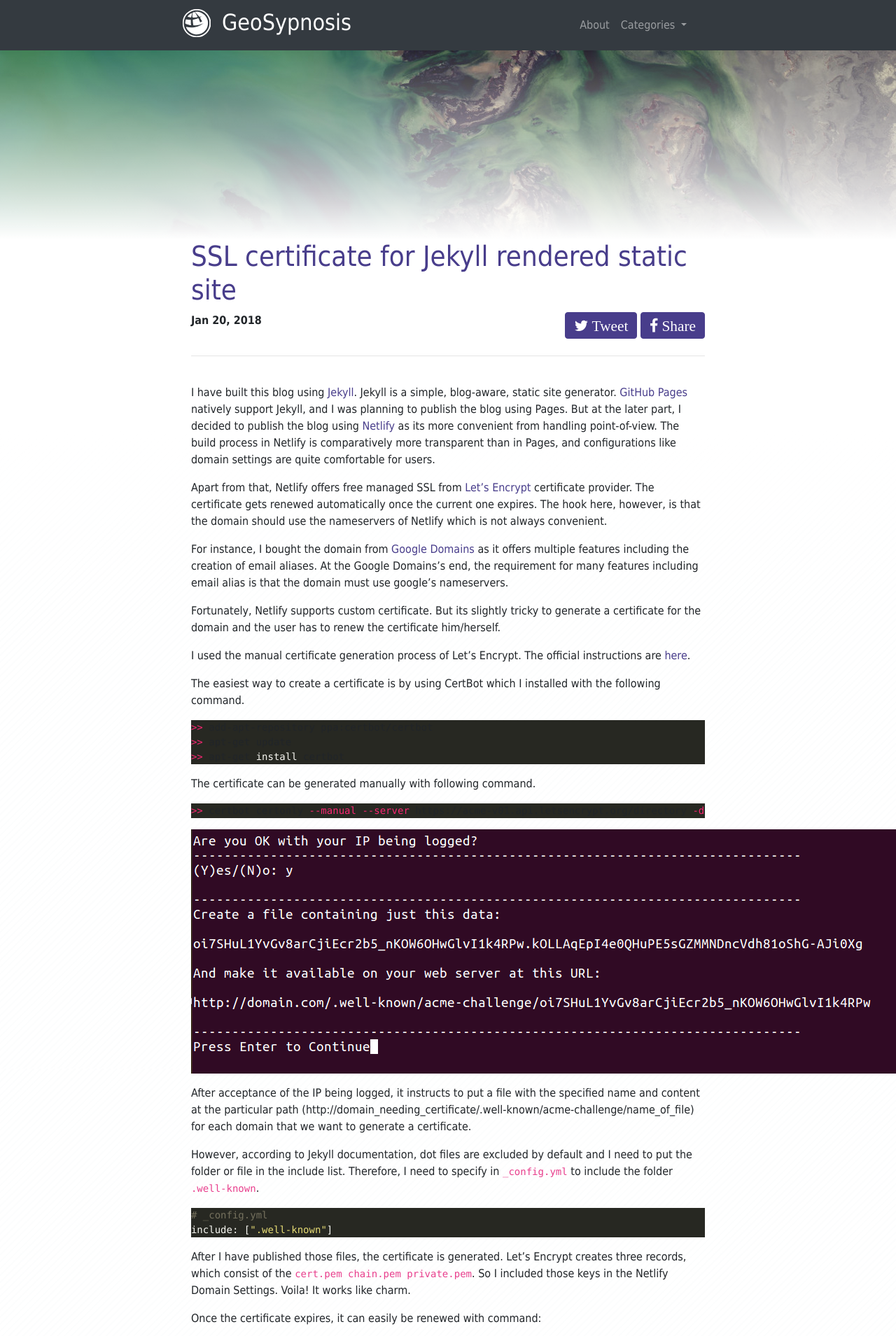
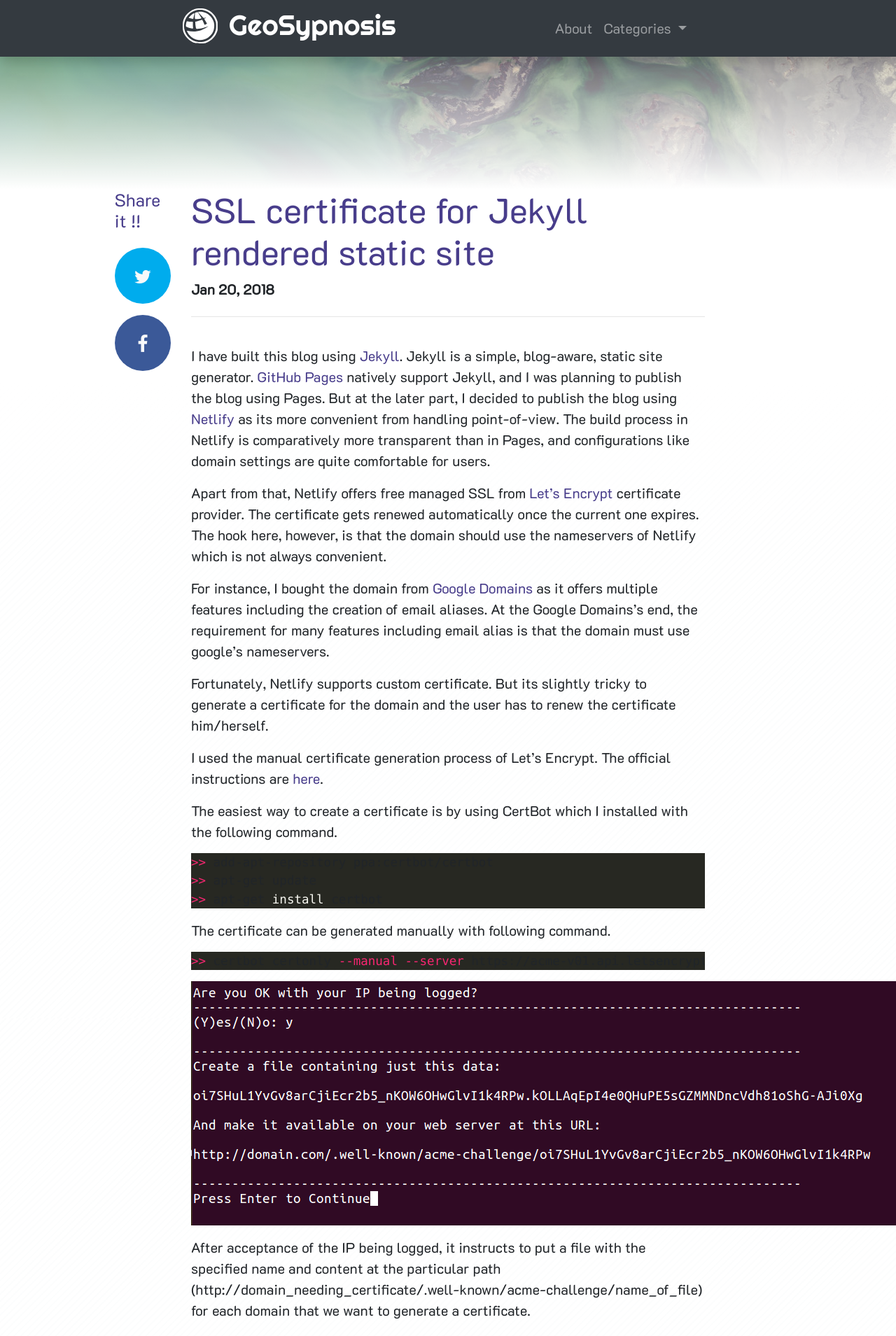
Before and after one commit to Geosynopsis/geosynopsis.github.io, a Jekyll site: the page built from _posts/2018-01-20-SSL-for-Jekyll-Rendered-Static-Site.md, in a window 1280 px wide. Shown: the top 1909 px of the page at 70% size. Built offline with Jekyll 4.4.1, drawn with Linux system fonts in a browser that asks for light colours; nearby versions of some CDN libraries; comment, search, counter and statistics services are not loaded.

Commit message:
New layout

```diff
--- a/_includes/header.html
+++ b/_includes/header.html
@@ -1,7 +1,7 @@
 <header role="banner">
     {% assign default_paths = site.pages | map: "path" %}
     {% assign page_paths = site.header_pages | default: default_paths %}
-    <nav id="main-nav" class="navbar navbar-expand-lg navbar-dark bg-dark">
+    <nav id="main-nav" class="navbar navbar-expand-lg navbar-dark bg-dark shadow position-absolute">
         <div class="row align-items-center justify-content-center" style="width: 100%">
             <div class="col-sm-7">
                 <div class="row">
@@ -9,7 +9,7 @@
                         {% include site-logo.svg fill="white"%}
                     </a>
                     <a class="navbar-brand" href="{{'/' | relative_url }}">
-                        <h2 class="h2">{{site.title}}</h2>
+                        <h2 class="h2 site-title">{{site.title}}</h2>
                     </a>
                     {% if page_paths %}
                     <button class="navbar-toggler" type="button" data-toggle="collapse"
@@ -22,8 +22,9 @@
                             {% for path in page_paths %}
                             {% assign my_page = site.pages | where: "path", path | first %}
                             {% if my_page.title %}
-                            <a class="nav-item nav-link" href="{{my_page.url | relative_url}}">{{ my_page.title |
-                                escape | capitalize}}</a>
+                            <a class="nav-item nav-link" href="{{my_page.url | relative_url}}">
+                                {{ my_page.title |escape | capitalize}}
+                            </a>
                             {% endif %}
                             {% endfor %}
                             <div class="nav-item dropdown">
@@ -33,9 +34,9 @@
                                 </a>
                                 <div class="dropdown-menu" aria-labelledby="navbarDropdown">
                                     {% for category in site.categories %}
-                                    <a class="dropdown-item"
-                                       href="{{ site.url }}/category/{{ category | first | url_encode }}/index.html">{{category
-                                        | first | capitalize}}</a>
+                                    <a class="dropdown-item" href="{{ site.url }}/category/{{ category | first | url_encode }}/index.html">
+                                        {{category | first | capitalize}}
+                                    </a>
                                     {% endfor %}
                                 </div>
                             </div>
--- a/_includes/sidebar.html
+++ b/_includes/sidebar.html
@@ -1,3 +1,4 @@
+<div class="custom-sidebar">
     {% for category in site.categories %}
     <div class="card mt-4 mb-4 shadow-sm">
         <div class="card-header">
@@ -16,3 +17,4 @@
 
     </div>
     {% endfor %}
+</div>
--- /dev/null
+++ b/_includes/sticky-social-media.html
@@ -0,0 +1,17 @@
+<div class="col-sm-1" style="margin-left: -8.3333%">
+    <div class="social-media-icon-stack">
+        <h5 class="h5 text-primary">Share it !!</h5>
+        <a href='http://twitter.com/share?url={{ full_url }}&text={{page.title}}' target="_blank">
+            <div class="custom-social-icon bg-twitter mt-3">
+
+                <i class="h6 fa fa-twitter fa-lg text-light align-self-center"></i>
+            </div>
+        </a>
+        <a href='https://www.facebook.com/sharer/sharer.php?u={{ full_urll }}' target="_blank">
+            <div class="custom-social-icon bg-facebook mt-3">
+
+                    <i class="h6 fa fa-facebook fa-lg text-light align-self-auto"></i>
+            </div>
+        </a>
+    </div>
+</div>
--- a/_layouts/post.html
+++ b/_layouts/post.html
@@ -1,6 +1,7 @@
 ---
 layout: default
 ---
+{% include sticky-social-media.html %}
 <div class="col-sm-7">
     <article class="row" itemscope itemtype="http://schema.org/BlogPosting">
         <header class="col-sm-12">
@@ -16,16 +17,16 @@
                     {% endif %}
                 </strong>
             </div>
-            <div class="pull-right">
-                {% assign full_url = site.url | append: page.url%}
-                <!--<span><strong>Share: </strong></span>-->
-                <a class="btn btn-primary" href='http://twitter.com/share?url={{ full_url }}&text={{page.title}}' target="_blank">
-                    <i class="fa fa-twitter fa-lg social-icon"> Tweet </i>
-                </a>
-                <a class="btn btn-primary" href='https://www.facebook.com/sharer/sharer.php?u={{ full_urll }}' target="_blank">
-                    <i class="fa fa-facebook fa-lg social-icon"> Share </i>
-                </a>
-            </div>
+            <!--<div class="pull-right">-->
+                <!--{% assign full_url = site.url | append: page.url%}-->
+                <!--&lt;!&ndash;<span><strong>Share: </strong></span>&ndash;&gt;-->
+                <!--<a class="btn btn-primary" href='http://twitter.com/share?url={{ full_url }}&text={{page.title}}' target="_blank">-->
+                    <!--<i class="fa fa-twitter fa-lg social-icon"> Tweet </i>-->
+                <!--</a>-->
+                <!--<a class="btn btn-primary" href='https://www.facebook.com/sharer/sharer.php?u={{ full_urll }}' target="_blank">-->
+                    <!--<i class="fa fa-facebook fa-lg social-icon"> Share </i>-->
+                <!--</a>-->
+            <!--</div>-->
         </header>
         <div class="col-sm-12 mt-2">
             <hr class="align-self-center">
--- a/assets/main.scss
+++ b/assets/main.scss
@@ -1,10 +1,12 @@
 ---
 # Only the main Sass file needs front matter (the dashes are enough)
 ---
+@import url("https://fonts.googleapis.com/css?family=K2D|Righteous");
+
 //$primary: purple;
 $primary: darkslateblue;
-$font-family-base: 1.25rem;
-$font-family-base: Tahoma, Geneva, sans-serif;
+$font-size-base: 1.25rem;
+$font-family-base: 'K2D', sans-serif;
 $banner-background: url("/assets/images/home-bg.jpg");
 $background-image: url("/assets/images/bgcanvas.png");
 
@@ -21,6 +23,7 @@
   color: white;
 }
 
+
 @import "bootstrap";
 
 html, body {
@@ -28,9 +31,15 @@
   overflow-x: hidden;
   background-image: $background-image;
 }
+
+
 #main-nav {
-  z-index: 10;
+  top: 0;
+  right: 0;
+  left: 0;
+  z-index: 1030;
 }
+
 .site-header{
   top: 0;
   width: 100%;
@@ -40,6 +49,10 @@
   overflow-y: hidden;
   background: white;
   background-image: $banner-background;
+}
+
+.site-title {
+  font-family: 'Righteous', cursive;
 }
 
 .content-wrapper {
@@ -81,10 +94,35 @@
   border-radius: 5px;
 }
 
-
+.custom-sidebar {
+  position: sticky !important;
+  top: 10vh;
+}
 .footer-wrapper {
   height: 30vh;
   width: 100%;
+}
+
+$social-icon-height: 80px;
+
+.custom-social-icon {
+  height: $social-icon-height;
+  width: $social-icon-height;
+  border-radius: 50%;
+  display: inline-block;
+  text-align: center;
+  justify-content: center;
+  line-height: $social-icon-height;
+}
+.bg-twitter {
+  background: #00aced;
+}
+.bg-facebook {
+  background: #3B5998;
+}
+.social-media-icon-stack {
+  position:sticky !important;
+  top: 30vh;
 }
 
 .contact-list, .social-media-list {
--- a/assets/scrolltop.js
+++ b/assets/scrolltop.js
@@ -9,23 +9,24 @@
 var logo = document.getElementById("layer101");
 
 // Get the offset position of the navbar
-var sticky = 60 * window.innerHeight/100; //50vh
+var sticky = 60 * window.innerHeight/100; //60vh
+var nosticky = 2 * window.innerHeight/100; //5vh
 
 // Add the sticky class to the header when you reach its scroll position. Remove "sticky" when you leave the scroll position
 function myFunction() {
   if (window.pageYOffset > sticky) {
     navElement.classList.add("fixed-top");
     navElement.classList.add("bg-light");
-    navElement.classList.add("shadow");
     navElement.classList.remove("navbar-dark");
     navElement.classList.remove("bg-dark");
+    navElement.classList.remove("position-absolute");
     logo.setAttribute("fill", "darkslateblue");
   } else {
     navElement.classList.remove("fixed-top");
-    navElement.classList.remove("shadow");
     navElement.classList.remove("bg-light");
     navElement.classList.add("navbar-dark");
     navElement.classList.add("bg-dark");
+    navElement.classList.add("position-absolute");
     logo.setAttribute("fill", "white");
   }
 }
```
Also changed, not shown: _includes/site-logo.svg. Lines whose indentation alone changed are shown as unchanged.
